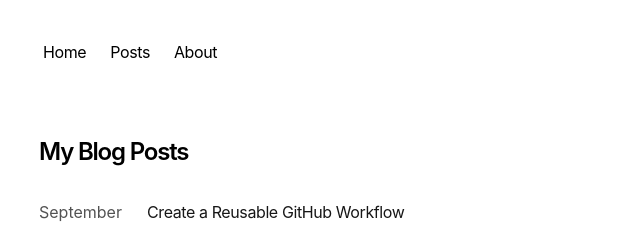
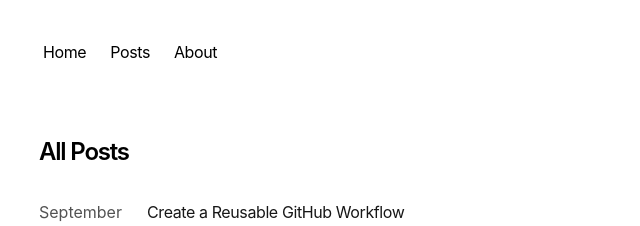
Before and after one commit to dannyh79/dannyh79.github.io, a Next.js app: page /posts in a window 1280 px wide. Shown: the top 226 px of the page, without its empty margins (313-953 px from the left). Built offline with nearby package versions, Linux system fonts and the light colour scheme; no server answers.

Commit message:
Update posts page heading to "All Posts"

```diff
--- a/app/posts/page.tsx
+++ b/app/posts/page.tsx
@@ -8,7 +8,7 @@
 export default function Page() {
   return (
     <section>
-      <h1 className="font-semibold text-2xl mb-8 tracking-tighter">My Blog Posts</h1>
+      <h1 className="font-semibold text-2xl mb-8 tracking-tighter">All Posts</h1>
       <BlogPosts />
     </section>
   );
```
